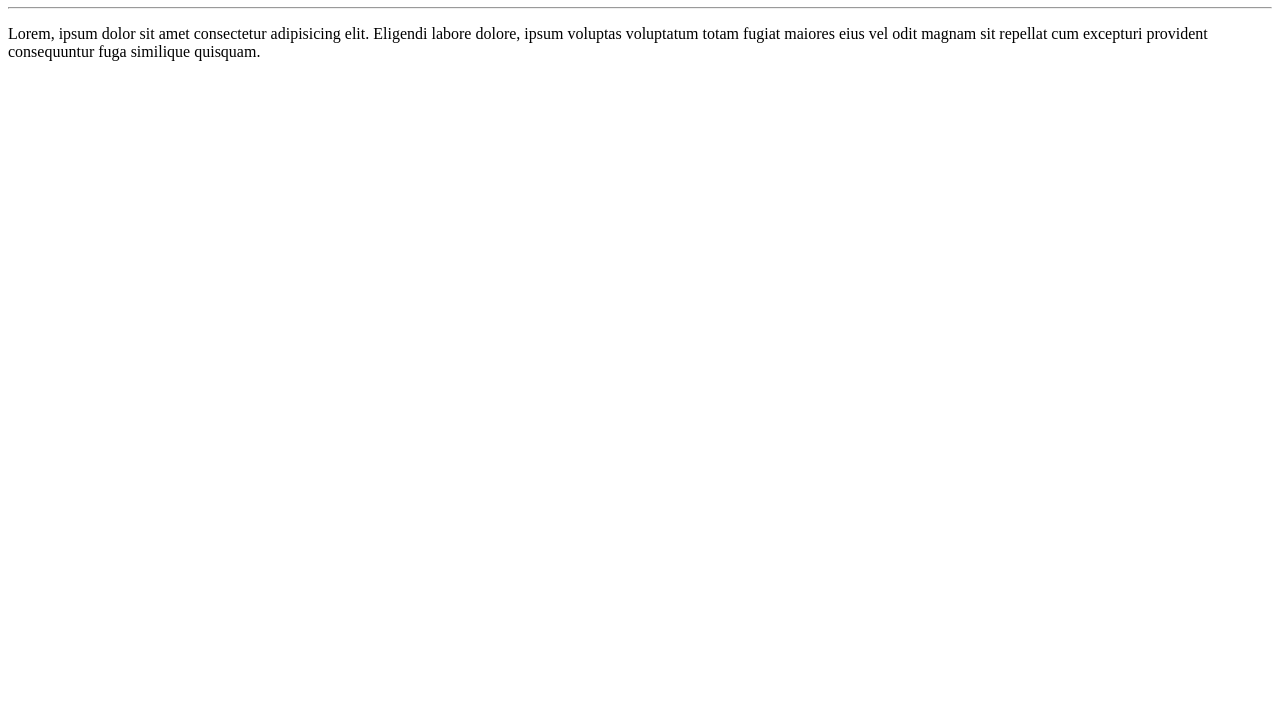
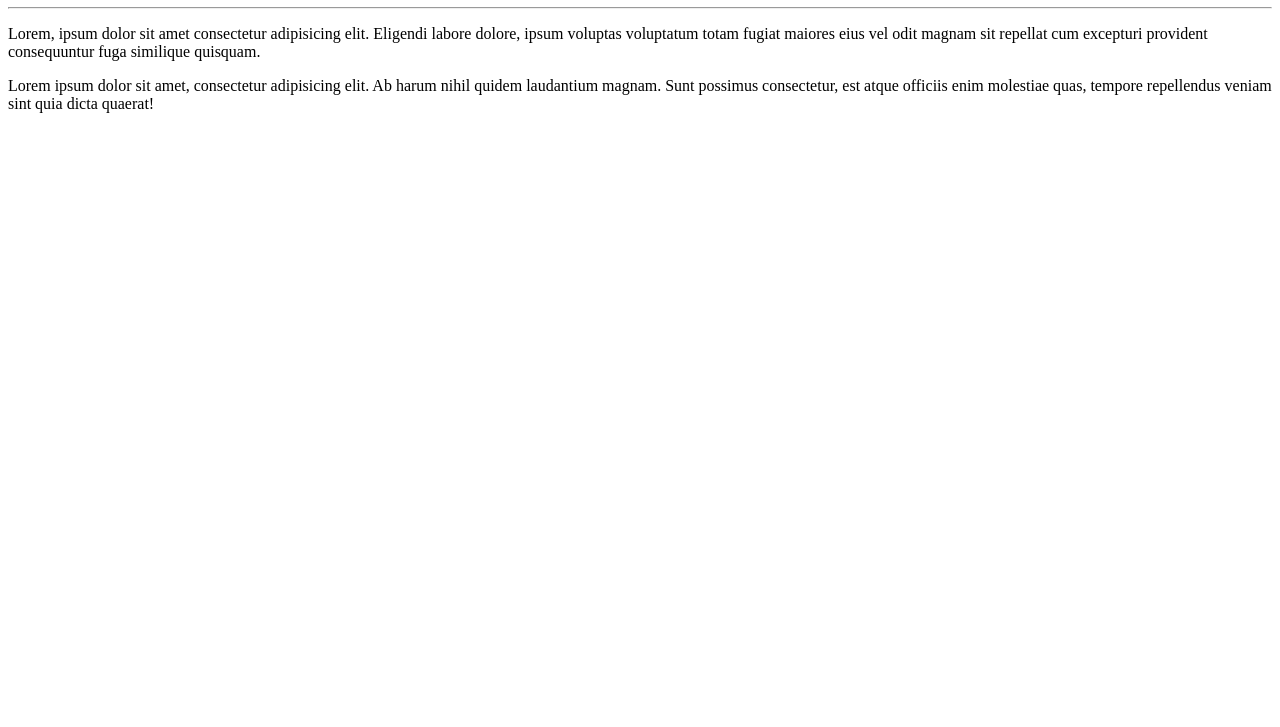
Before and after one commit to edniltonmatos/ola-mundo, a plain HTML site: page site exemplo/index.html in a window 1280 px wide. Shown: the part 73-800 px from the top of the page. Drawn offline with Linux system fonts and the light colour scheme.

Commit message:
novo paragrafo
testando atalhos

```diff
--- a/site exemplo/index.html
+++ b/site exemplo/index.html
@@ -10,5 +10,6 @@
     <h1>olá, mundo</h1>
     <hr>
     <p>Lorem, ipsum dolor sit amet consectetur adipisicing elit. Eligendi labore dolore, ipsum voluptas voluptatum totam fugiat maiores eius vel odit magnam sit repellat cum excepturi provident consequuntur fuga similique quisquam.</p>
+    <P>Lorem ipsum dolor sit amet, consectetur adipisicing elit. Ab harum nihil quidem laudantium magnam. Sunt possimus consectetur, est atque officiis enim molestiae quas, tempore repellendus veniam sint quia dicta quaerat!</P>
 </body>
 </html>
```
